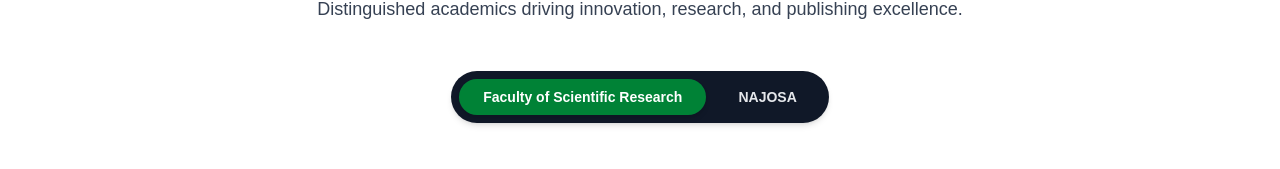
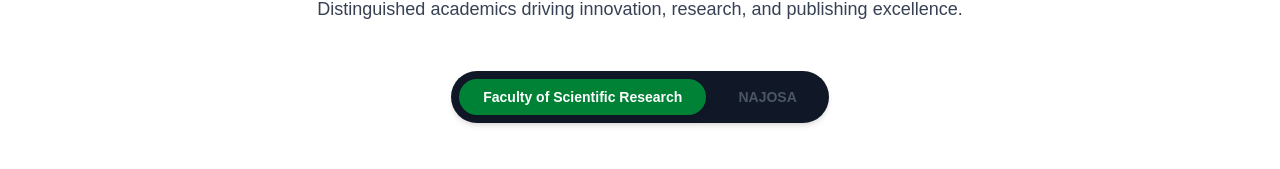
Before and after one commit to code-warrior200/faculty-journal, a Next.js app: page /editorial in a window 1280 px wide. Shown: the part 167-336 px from the top of the page. Built offline with nearby package versions, Linux system fonts and the light colour scheme; a web font is replaced by a local one.

Commit message:
git commit -m

```diff
--- a/src/app/editorial/page.tsx
+++ b/src/app/editorial/page.tsx
@@ -35,7 +35,7 @@
                 className={`px-6 py-2 rounded-full text-xs lg:text-sm md:text-base font-semibold transition-all ${
                   activeTab === tab
                     ? "bg-green-700 text-white shadow-md"
-                    : "text-gray-200 hover:bg-gray-100"
+                    : "text-gray-600 hover:bg-gray-100"
                 }`}
               >
                 {tab === "science"
```
